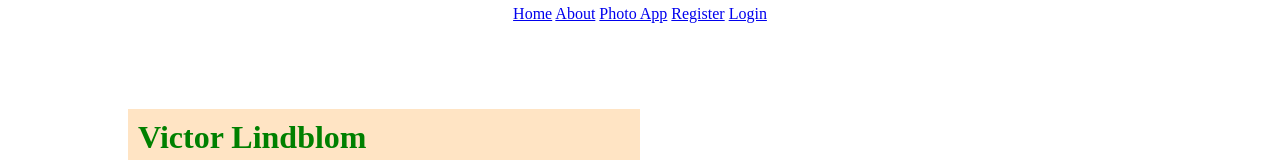
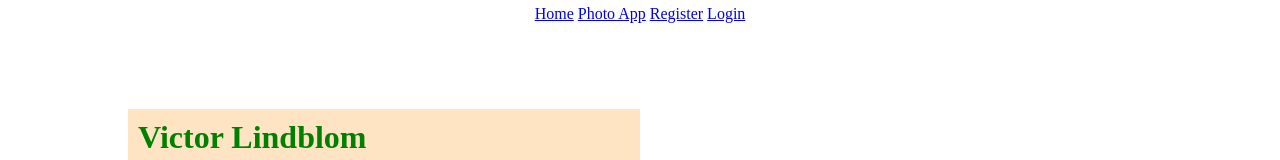
Before and after one commit to CodeMoose1/Repository1, a SvelteKit app: page / in a window 1280 px wide. Shown: the top 160 px of the page. Built offline with nearby package versions, Linux system fonts and the light colour scheme.

Commit message:
Start, photoapp, register

```diff
--- a/src/routes/+layout.svelte
+++ b/src/routes/+layout.svelte
@@ -8,7 +8,6 @@
 
 <nav>
 	<a href="{base}/">Home</a>
-	<a href="{base}/about">About</a>
 	<a href="{base}/photoapp">Photo App</a>
 	<a href="{base}/register">Register</a>
 	<a href="{base}/login" >Login</a>
```
Also changed, not shown: 38 other files (tests, documents, lock files or other folders).
